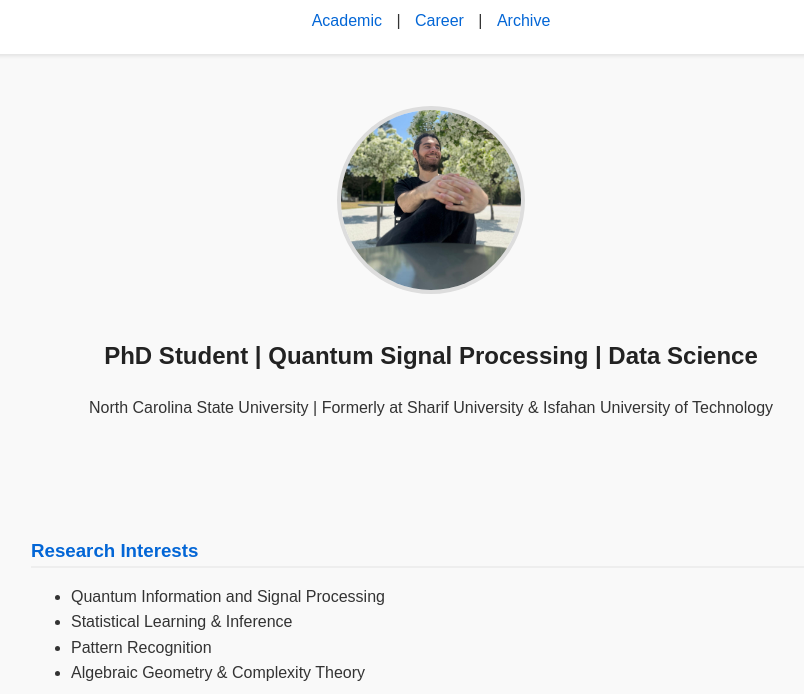
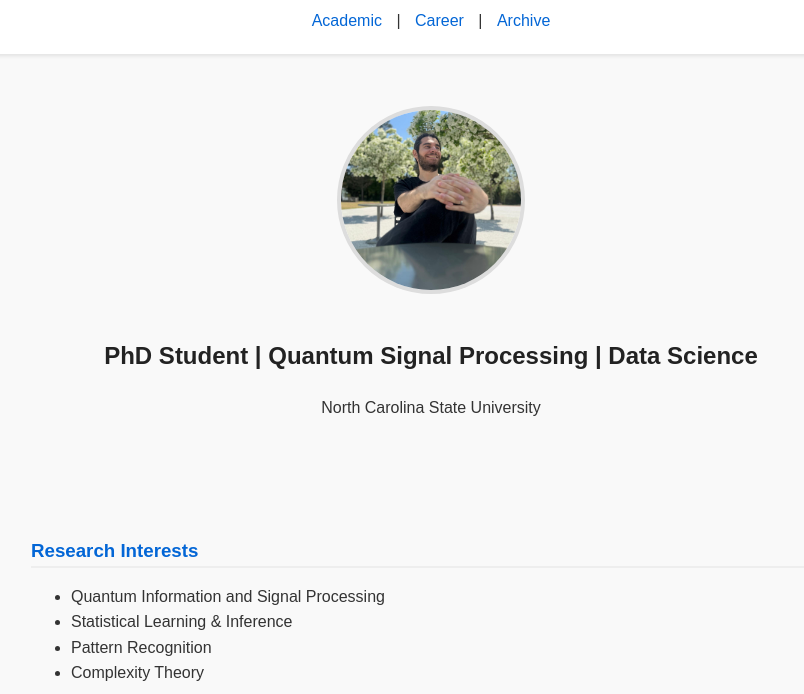
Before and after one commit to MohsenGhodrati/MohsenGhodrati.github.io, a plain HTML site: page index.html in a window 1280 px wide. Shown: the part 106-800 px from the top of the page, without its empty margins (209-1013 px from the left). Drawn offline with Linux system fonts and the light colour scheme.

Commit message:
update the initial template

```diff
--- a/index.html
+++ b/index.html
@@ -44,7 +44,7 @@
     <section class="intro">
       <img src="/assets/img/profile.jpg" alt="Profile Photo" class="profile-photo">
       <h2>PhD Student | Quantum Signal Processing | Data Science</h2>
-      <p>North Carolina State University | Formerly at Sharif University & Isfahan University of Technology</p>
+      <p>North Carolina State University</p>
     </section>
 
     <section class="content-section">
@@ -53,7 +53,7 @@
         <li>Quantum Information and Signal Processing</li>
         <li>Statistical Learning & Inference</li>
         <li>Pattern Recognition</li>
-        <li>Algebraic Geometry & Complexity Theory</li>
+        <li>Complexity Theory</li>
       </ul>
     </section>
 
```
Also changed, not shown: 1 other file.
